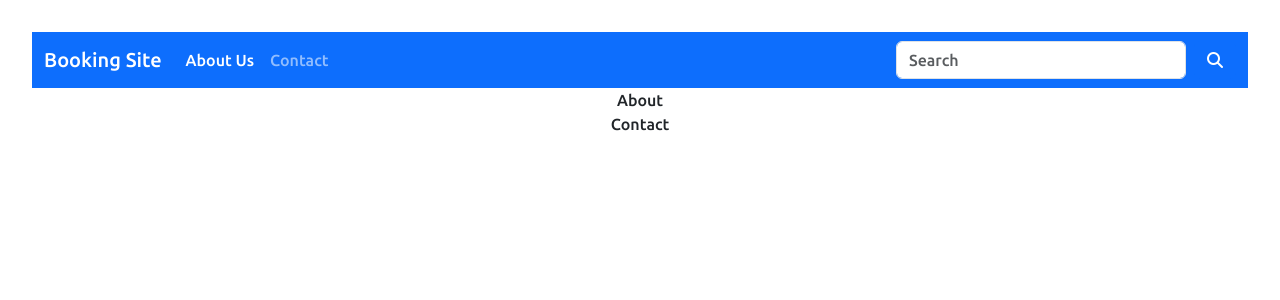
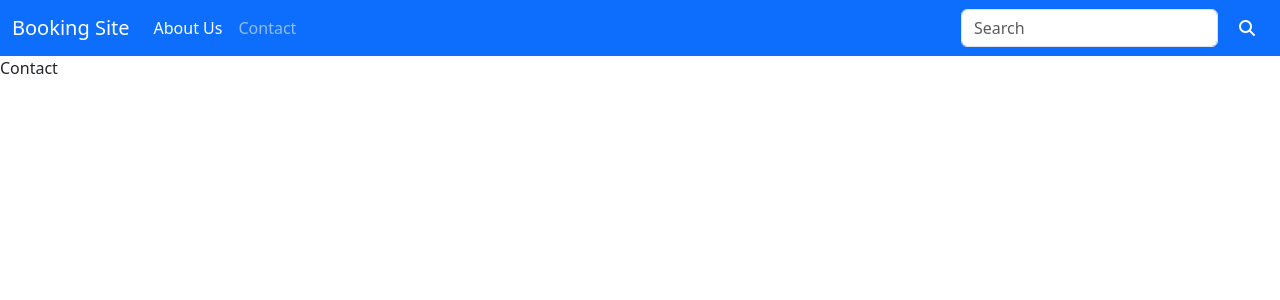
Before and after one commit to martin-creator/react_restapi, a React (Vite) app: page /contact in a window 1280 px wide. Shown: the top 300 px of the page. Built offline with nearby package versions, Linux system fonts and the light colour scheme.

Commit message:
Configured routes

```diff
--- a/src/App.jsx
+++ b/src/App.jsx
@@ -2,16 +2,22 @@ import { useState } from 'react'
 import NavBar from './components/NavBar'
 import About from './screens/About'
 import Contact from './screens/Contact'
-import './App.css'
+import Home from './screens/Home'
+import {BrowserRouter as Router, Routes, Route} from 'react-router-dom'
 
 function App() {
 
   return (
+    <Router>
     <div>
       <NavBar />
-      <About />
-      <Contact />
+      <Routes>
+        <Route path="/" element={<Home />} />
+        <Route exact path="/about" element={<About />} />
+        <Route exact path="/contact" element={<Contact />} />
+      </Routes>
     </div>
+    </Router>
   )
 }
 
--- /dev/null
+++ b/src/screens/Home.jsx
@@ -0,0 +1,9 @@
+import React from 'react'
+
+function Home() {
+  return (
+    <div>Home</div>
+  )
+}
+
+export default Home
```
